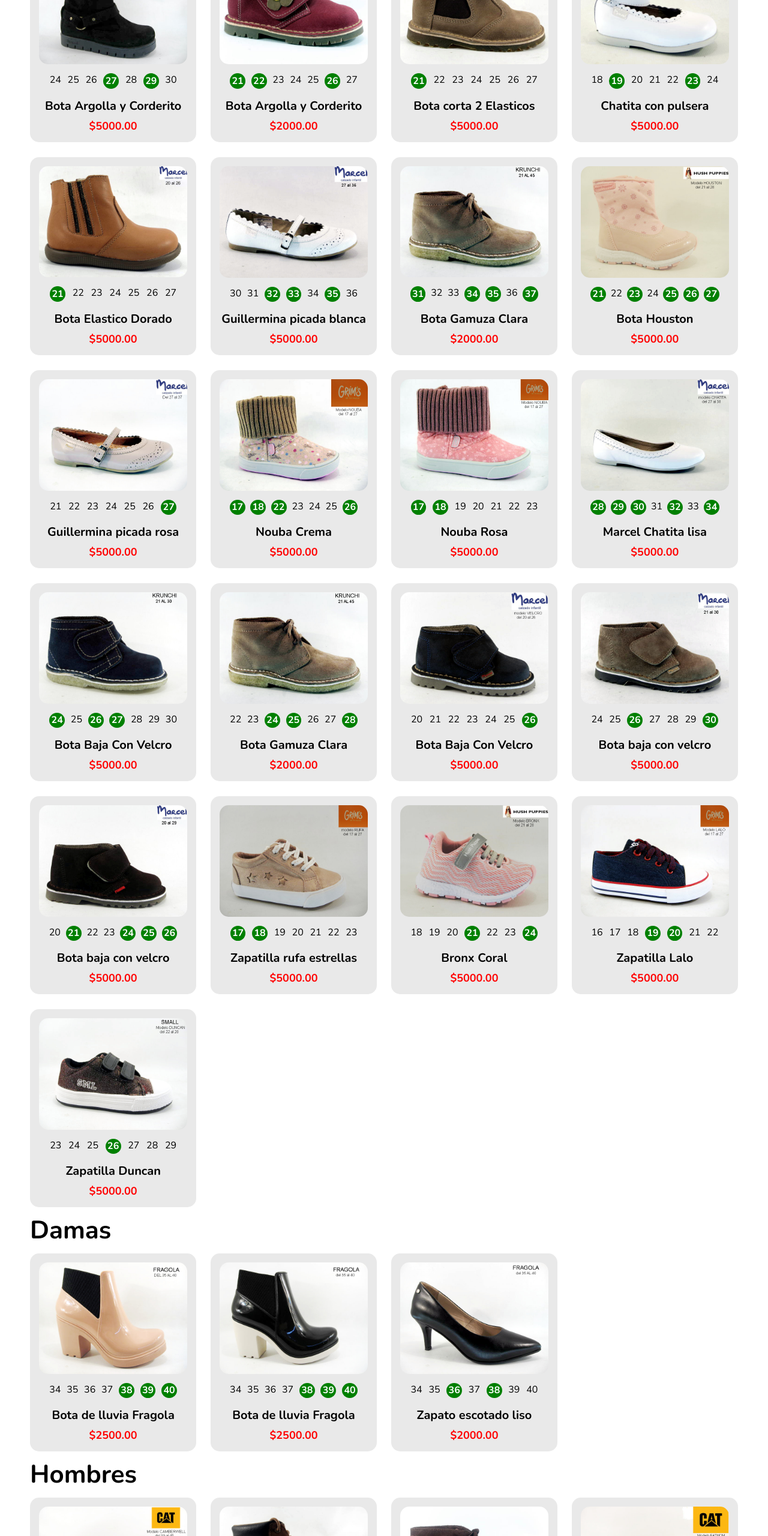
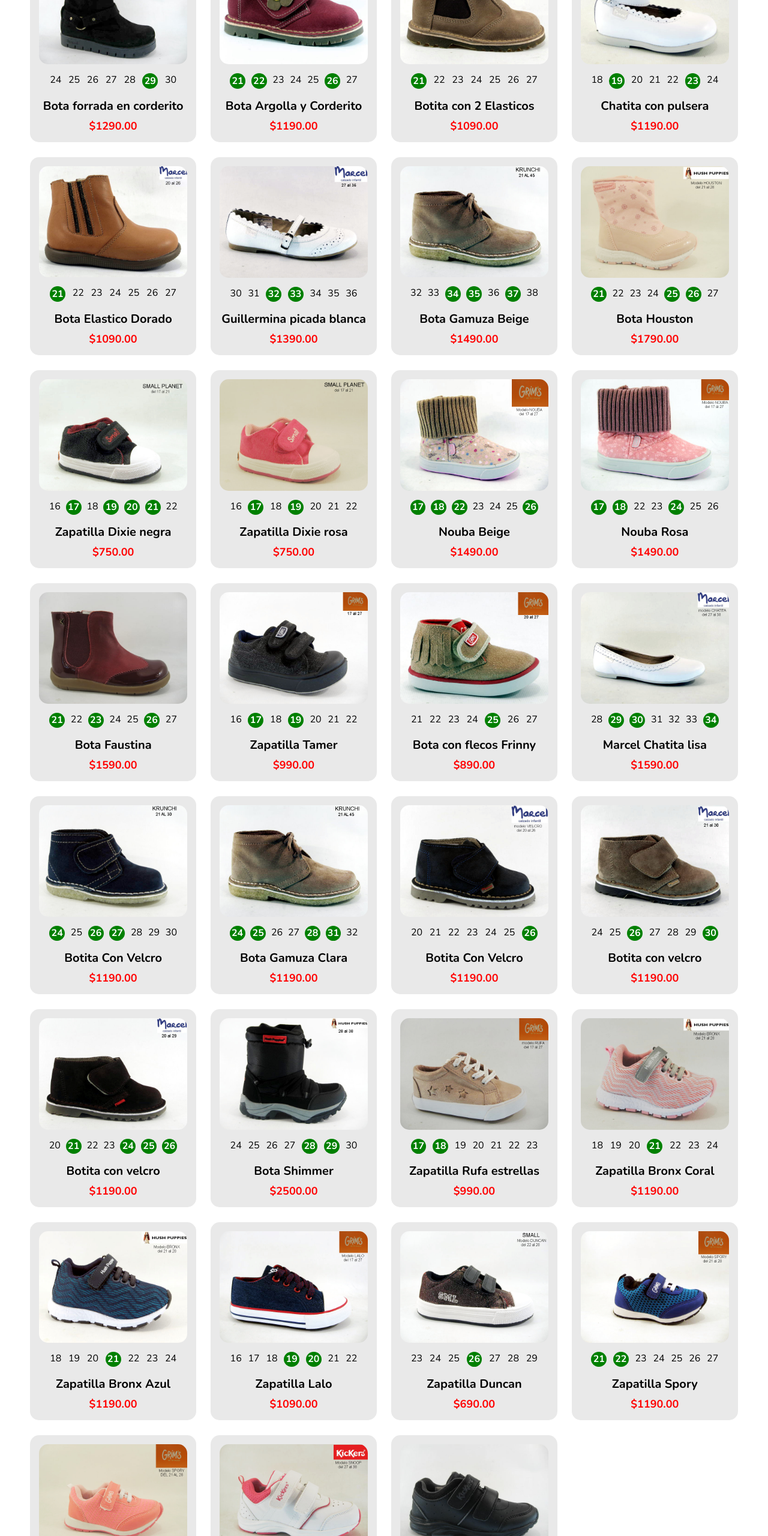
Before and after one commit to tiagoheras/tibusweb, a plain HTML site: page catalogo.html in a window 1280 px wide. Shown: the part 240-2800 px from the top of the page at 60% size. Drawn offline with nearby package versions, Linux system fonts and the light colour scheme.

Commit message:
check stock and solve ios responsive issues

```diff
--- a/catalogo.html
+++ b/catalogo.html
@@ -9,7 +9,7 @@
     <script src="https://kit.fontawesome.com/8f730fd2fb.js" crossorigin="anonymous"></script>
     <link href="https://fonts.googleapis.com/css2?family=Nunito:wght@400;600;700;800&display=swap" rel="stylesheet">
     <link rel="stylesheet" href="./resources/css/style2.css">
-    <link rel="stylesheet" media="screen and (max-device-width: 480px" href="./resources/css/mobileStyle.css">
+    <link rel="stylesheet" media="screen and (max-width: 480px" href="./resources/css/mobileStyle.css">
     <link rel="shortcut icon" href="./resources/images/favicon.ico" type="image/x-icon">
     <link rel="icon" href="./resources/images/favicon.ico" type="image/x-icon">
     <title>Tibus Calzados | Catálogo</title>
@@ -156,13 +156,13 @@
                     <li>24</li>
                     <li>25</li>
                     <li>26</li>
-                    <li class="available">27</li>
+                    <li>27</li>
                     <li>28</li>
                     <li class="available">29</li>
                     <li>30</li>
                 </ul>
-                <h5 class="nombre">Bota Argolla y Corderito</h5>
-                <h5 class="precio">$5000.00</h5>
+                <h5 class="nombre">Bota forrada en corderito</h5>
+                <h5 class="precio">$1290.00</h5>
             </div>
             <div class="item">
                 <img src="./resources/images/fotos stock/niños/bota gamuza flor rosa.jpg"
@@ -177,7 +177,7 @@
                     <li>27</li>
                 </ul>
                 <h5 class="nombre">Bota Argolla y Corderito</h5>
-                <h5 class="precio">$2000.00</h5>
+                <h5 class="precio">$1190.00</h5>
             </div>
             <div class="item">
                 <img src="./resources/images/fotos stock/niños/Bota corta 2 Elasticos.jpg" alt="Bota corta 2 Elasticos">
@@ -190,8 +190,8 @@
                     <li>26</li>
                     <li>27</li>
                 </ul>
-                <h5 class="nombre">Bota corta 2 Elasticos</h5>
-                <h5 class="precio">$5000.00</h5>
+                <h5 class="nombre">Botita con 2 Elasticos</h5>
+                <h5 class="precio">$1090.00</h5>
             </div>
             <div class="item">
                 <img src="./resources/images/fotos stock/niños/chatita con pulsera blanca.jpg"
@@ -206,7 +206,7 @@
                     <li>24</li>
                 </ul>
                 <h5 class="nombre">Chatita con pulsera</h5>
-                <h5 class="precio">$5000.00</h5>
+                <h5 class="precio">$1190.00</h5>
             </div>
             <div class="item">
                 <img src="./resources/images/fotos stock/niños/Bota Elastico Dorado.jpg" alt="Bota Elastico Dorado">
@@ -220,7 +220,7 @@
                     <li>27</li>
                 </ul>
                 <h5 class="nombre">Bota Elastico Dorado</h5>
-                <h5 class="precio">$5000.00</h5>
+                <h5 class="precio">$1090.00</h5>
             </div>
             <div class="item">
                 <img src="./resources/images/fotos stock/niños/guillermina picada blanca.jpg"
@@ -231,54 +231,67 @@
                     <li class="available">32</li>
                     <li class="available">33</li>
                     <li>34</li>
-                    <li class="available">35</li>
+                    <li>35</li>
                     <li>36</li>
                 </ul>
                 <h5 class="nombre">Guillermina picada blanca</h5>
-                <h5 class="precio">$5000.00</h5>
+                <h5 class="precio">$1390.00</h5>
             </div>
             <div class="item">
                 <img src="./resources/images/fotos stock/niños/bota gamuza clara.jpg" alt="bota gamuza clara">
                 <ul class="talles">
-                    <li class="available">31</li>
                     <li>32</li>
                     <li>33</li>
                     <li class="available">34</li>
                     <li class="available">35</li>
                     <li>36</li>
                     <li class="available">37</li>
+                    <li>38</li>
                 </ul>
-                <h5 class="nombre">Bota Gamuza Clara</h5>
-                <h5 class="precio">$2000.00</h5>
+                <h5 class="nombre">Bota Gamuza Beige</h5>
+                <h5 class="precio">$1490.00</h5>
             </div>
             <div class="item">
                 <img src="./resources/images/fotos stock/niños/bota houston.jpg" alt="bota houston">
                 <ul class="talles">
                     <li class="available">21</li>
                     <li>22</li>
-                    <li class="available">23</li>
+                    <li>23</li>
                     <li>24</li>
                     <li class="available">25</li>
                     <li class="available">26</li>
-                    <li class="available">27</li>
+                    <li>27</li>
                 </ul>
                 <h5 class="nombre">Bota Houston</h5>
-                <h5 class="precio">$5000.00</h5>
+                <h5 class="precio">$1790.00</h5>
             </div>
             <div class="item">
-                <img src="./resources/images/fotos stock/niños/guillermina picada rosa.jpg"
-                    alt="guillermina picada rosa">
+                <img src="./resources/images/fotos stock/niños/zapatilla dixie negra.jpg" alt="zapatilla dixie negra">
                 <ul class="talles">
+                    <li>16</li>
+                    <li class="available">17</li>
+                    <li>18</li>
+                    <li class="available">19</li>
+                    <li class="available">20</li>
+                    <li class="available">21</li>
+                    <li>22</li>
+                </ul>
+                <h5 class="nombre">Zapatilla Dixie negra</h5>
+                <h5 class="precio">$750.00</h5>
+            </div>
+            <div class="item">
+                <img src="./resources/images/fotos stock/niños/zapatilla dixie rosa.jpg" alt="zapatilla dixie rosa">
+                <ul class="talles">
+                    <li>16</li>
+                    <li class="available">17</li>
+                    <li>18</li>
+                    <li class="available">19</li>
+                    <li>20</li>
                     <li>21</li>
                     <li>22</li>
-                    <li>23</li>
-                    <li>24</li>
-                    <li>25</li>
-                    <li>26</li>
-                    <li class="available">27</li>
                 </ul>
-                <h5 class="nombre">Guillermina picada rosa</h5>
-                <h5 class="precio">$5000.00</h5>
+                <h5 class="nombre">Zapatilla Dixie rosa</h5>
+                <h5 class="precio">$750.00</h5>
             </div>
             <div class="item">
                 <img src="./resources/images/fotos stock/niños/nouba crema.jpg" alt="nouba crema">
@@ -291,36 +304,78 @@
                     <li>25</li>
                     <li class="available">26</li>
                 </ul>
-                <h5 class="nombre">Nouba Crema</h5>
-                <h5 class="precio">$5000.00</h5>
+                <h5 class="nombre">Nouba Beige</h5>
+                <h5 class="precio">$1490.00</h5>
             </div>
             <div class="item">
                 <img src="./resources/images/fotos stock/niños/nouba rosa.jpg" alt="nouba rosa">
                 <ul class="talles">
                     <li class="available">17</li>
                     <li class="available">18</li>
-                    <li>19</li>
+                    <li>22</li>
+                    <li>23</li>
+                    <li class="available">24</li>
+                    <li>25</li>
+                    <li>26</li>
+                </ul>
+                <h5 class="nombre">Nouba Rosa</h5>
+                <h5 class="precio">$1490.00</h5>
+            </div>
+            <div class="item">
+                <img src="./resources/images/fotos stock/niños/bota faustina.jpg" alt="bota faustina">
+                <ul class="talles">
+                    <li class="available">21</li>
+                    <li>22</li>
+                    <li class="available">23</li>
+                    <li>24</li>
+                    <li>25</li>
+                    <li class="available">26</li>
+                    <li>27</li>
+                </ul>
+                <h5 class="nombre">Bota Faustina</h5>
+                <h5 class="precio">$1590.00</h5>
+            </div>
+            <div class="item">
+                <img src="./resources/images/fotos stock/niños/zapatilla tamer.jpg" alt="zapatilla tamer">
+                <ul class="talles">
+                    <li>16</li>
+                    <li class="available">17</li>
+                    <li>18</li>
+                    <li class="available">19</li>
                     <li>20</li>
                     <li>21</li>
                     <li>22</li>
+                </ul>
+                <h5 class="nombre">Zapatilla Tamer</h5>
+                <h5 class="precio">$990.00</h5>
+            </div>
+            <div class="item">
+                <img src="./resources/images/fotos stock/niños/bota frinny.jpg" alt="bota frinny">
+                <ul class="talles">
+                    <li>21</li>
+                    <li>22</li>
                     <li>23</li>
+                    <li>24</li>
+                    <li class="available">25</li>
+                    <li>26</li>
+                    <li>27</li>
                 </ul>
-                <h5 class="nombre">Nouba Rosa</h5>
-                <h5 class="precio">$5000.00</h5>
+                <h5 class="nombre">Bota con flecos Frinny</h5>
+                <h5 class="precio">$890.00</h5>
             </div>
             <div class="item">
                 <img src="./resources/images/fotos stock/niños/marcel chatita lisa.jpg" alt="marcel chatita lisa">
                 <ul class="talles">
-                    <li class="available">28</li>
+                    <li>28</li>
                     <li class="available">29</li>
                     <li class="available">30</li>
                     <li>31</li>
-                    <li class="available">32</li>
+                    <li>32</li>
                     <li>33</li>
                     <li class="available">34</li>
                 </ul>
                 <h5 class="nombre">Marcel Chatita lisa</h5>
-                <h5 class="precio">$5000.00</h5>
+                <h5 class="precio">$1590.00</h5>
             </div>
             <div class="item">
                 <img src="./resources/images/fotos stock/niños/velcro alto azul.jpg" alt="velcro alto azul">
@@ -333,22 +388,22 @@
                     <li>29</li>
                     <li>30</li>
                 </ul>
-                <h5 class="nombre">Bota Baja Con Velcro</h5>
-                <h5 class="precio">$5000.00</h5>
+                <h5 class="nombre">Botita Con Velcro</h5>
+                <h5 class="precio">$1190.00</h5>
             </div>
             <div class="item">
                 <img src="./resources/images/fotos stock/niños/bota gamuza clara.jpg" alt="bota gamuza clara">
                 <ul class="talles">
-                    <li>22</li>
-                    <li>23</li>
                     <li class="available">24</li>
                     <li class="available">25</li>
                     <li>26</li>
                     <li>27</li>
                     <li class="available">28</li>
+                    <li class="available">31</li>
+                    <li>32</li>
                 </ul>
                 <h5 class="nombre">Bota Gamuza Clara</h5>
-                <h5 class="precio">$2000.00</h5>
+                <h5 class="precio">$1190.00</h5>
             </div>
             <div class="item">
                 <img src="./resources/images/fotos stock/niños/Velcro azul.jpg" alt="Velcro azul">
@@ -361,8 +416,8 @@
                     <li>25</li>
                     <li class="available">26</li>
                 </ul>
-                <h5 class="nombre">Bota Baja Con Velcro</h5>
-                <h5 class="precio">$5000.00</h5>
+                <h5 class="nombre">Botita Con Velcro</h5>
+                <h5 class="precio">$1190.00</h5>
             </div>
             <div class="item">
                 <img src="./resources/images/fotos stock/niños/velcro claro.jpg" alt="velcro claro">
@@ -375,8 +430,8 @@
                     <li>29</li>
                     <li class="available">30</li>
                 </ul>
-                <h5 class="nombre">Bota baja con velcro</h5>
-                <h5 class="precio">$5000.00</h5>
+                <h5 class="nombre">Botita con velcro</h5>
+                <h5 class="precio">$1190.00</h5>
             </div>
             <div class="item">
                 <img src="./resources/images/fotos stock/niños/velcro marron.jpg" alt="velcro marron">
@@ -389,8 +444,22 @@
                     <li class="available">25</li>
                     <li class="available">26</li>
                 </ul>
-                <h5 class="nombre">Bota baja con velcro</h5>
-                <h5 class="precio">$5000.00</h5>
+                <h5 class="nombre">Botita con velcro</h5>
+                <h5 class="precio">$1190.00</h5>
+            </div>
+            <div class="item">
+                <img src="./resources/images/fotos stock/niños/shimmer.jpg" alt="bota hp shimmer">
+                <ul class="talles">
+                    <li>24</li>
+                    <li>25</li>
+                    <li>26</li>
+                    <li>27</li>
+                    <li class="available">28</li>
+                    <li class="available">29</li>
+                    <li>30</li>
+                </ul>
+                <h5 class="nombre">Bota Shimmer</h5>
+                <h5 class="precio">$2500.00</h5>
             </div>
             <div class="item">
                 <img src="./resources/images/fotos stock/niños/zapatilla rufa estrellas.jpg"
@@ -404,8 +473,8 @@
                     <li>22</li>
                     <li>23</li>
                 </ul>
-                <h5 class="nombre">Zapatilla rufa estrellas</h5>
-                <h5 class="precio">$5000.00</h5>
+                <h5 class="nombre">Zapatilla Rufa estrellas</h5>
+                <h5 class="precio">$990.00</h5>
             </div>
             <div class="item">
                 <img src="./resources/images/fotos stock/niños/bronx rosa.jpg" alt="bronx rosa">
@@ -416,10 +485,24 @@
                     <li class="available">21</li>
                     <li>22</li>
                     <li>23</li>
-                    <li class="available">24</li>
+                    <li>24</li>
                 </ul>
-                <h5 class="nombre">Bronx Coral</h5>
-                <h5 class="precio">$5000.00</h5>
+                <h5 class="nombre">Zapatilla Bronx Coral</h5>
+                <h5 class="precio">$1190.00</h5>
+            </div>
+            <div class="item">
+                <img src="./resources/images/fotos stock/niños/zapatilla bronx azul.jpg" alt="bronx azul">
+                <ul class="talles">
+                    <li>18</li>
+                    <li>19</li>
+                    <li>20</li>
+                    <li class="available">21</li>
+                    <li>22</li>
+                    <li>23</li>
+                    <li>24</li>
+                </ul>
+                <h5 class="nombre">Zapatilla Bronx Azul</h5>
+                <h5 class="precio">$1190.00</h5>
             </div>
             <div class="item">
                 <img src="./resources/images/fotos stock/niños/lalo.jpg" alt="zapatilla duncan">
@@ -433,7 +516,7 @@
                     <li>22</li>
                 </ul>
                 <h5 class="nombre">Zapatilla Lalo</h5>
-                <h5 class="precio">$5000.00</h5>
+                <h5 class="precio">$1090.00</h5>
             </div>
             <div class="item">
                 <img src="./resources/images/fotos stock/niños/duncan.jpg" alt="zapatilla duncan">
@@ -447,7 +530,63 @@
                     <li>29</li>
                 </ul>
                 <h5 class="nombre">Zapatilla Duncan</h5>
-                <h5 class="precio">$5000.00</h5>
+                <h5 class="precio">$690.00</h5>
+            </div>
+            <div class="item">
+                <img src="./resources/images/fotos stock/niños/zapatilla spory azul.jpg" alt="zapatilla spory azul">
+                <ul class="talles">
+                    <li class="available">21</li>
+                    <li class="available">22</li>
+                    <li>23</li>
+                    <li>24</li>
+                    <li>25</li>
+                    <li>26</li>
+                    <li>27</li>
+                </ul>
+                <h5 class="nombre">Zapatilla Spory</h5>
+                <h5 class="precio">$1190.00</h5>
+            </div>
+            <div class="item">
+                <img src="./resources/images/fotos stock/niños/zapatilla spory rosa.jpg" alt="zapatilla spory rosa">
+                <ul class="talles">
+                    <li class="available">21</li>
+                    <li class="available">22</li>
+                    <li>23</li>
+                    <li>25</li>
+                    <li>26</li>
+                    <li>27</li>
+                    <li class="available">28</li>
+                </ul>
+                <h5 class="nombre">Zapatilla Spory</h5>
+                <h5 class="precio">$1190.00</h5>
+            </div>
+            <div class="item">
+                <img src="./resources/images/fotos stock/niños/zapatilla snoop blanca.jpg" alt="zapatilla snoop blanca">
+                <ul class="talles">
+                    <li>32</li>
+                    <li>33</li>
+                    <li>34</li>
+                    <li>35</li>
+                    <li>36</li>
+                    <li>37</li>
+                    <li class="available">38</li>
+                </ul>
+                <h5 class="nombre">Zapatilla Snoop</h5>
+                <h5 class="precio">$1900.00</h5>
+            </div>
+            <div class="item">
+                <img src="./resources/images/fotos stock/niños/zapatilla drake.jpg" alt="zapatilla drake">
+                <ul class="talles">
+                    <li>26</li>
+                    <li>27</li>
+                    <li class="available">28</li>
+                    <li>29</li>
+                    <li class="available">30</li>
+                    <li>31</li>
+                    <li>32</li>
+                </ul>
+                <h5 class="nombre">Zapatilla Drake</h5>
+                <h5 class="precio">$1900.00</h5>
             </div>
         </div>
     </section>
@@ -469,7 +608,7 @@
                     <li class="available">40</li>
                 </ul>
                 <h5 class="nombre">Bota de lluvia Fragola</h5>
-                <h5 class="precio">$2500.00</h5>
+                <h5 class="precio">$1990.00</h5>
             </div>
             <div class="item">
                 <img src="./resources/images/fotos stock/damas/bota de lluvia con taco negra.jpg"
@@ -484,21 +623,7 @@
                     <li class="available">40</li>
                 </ul>
                 <h5 class="nombre">Bota de lluvia Fragola</h5>
-                <h5 class="precio">$2500.00</h5>
-            </div>
-            <div class="item">
-                <img src="./resources/images/fotos stock/damas/escotado liso.jpg" alt="zapato escotado liso con taco">
-                <ul class="talles">
-                    <li>34</li>
-                    <li>35</li>
-                    <li class="available">36</li>
-                    <li>37</li>
-                    <li class="available">38</li>
-                    <li>39</li>
-                    <li>40</li>
-                </ul>
-                <h5 class="nombre">Zapato escotado liso</h5>
-                <h5 class="precio">$2000.00</h5>
+                <h5 class="precio">$1990.00</h5>
             </div>
         </div>
     </section>
@@ -510,13 +635,12 @@
             <div class="item">
                 <img src="./resources/images/fotos stock/hombres/Acordonado CAMBERWELL.jpg" alt="Acordonado CAMBERWELL">
                 <ul class="talles">
-                    <li>33</li>
-                    <li>34</li>
-                    <li class="available">35</li>
-                    <li>36</li>
-                    <li>37</li>
-                    <li>38</li>
-                    <li class="available">39</li>
+                    <li class="available">8,0</li>
+                    <li>8,5</li>
+                    <li>9,0</li>
+                    <li>9,5</li>
+                    <li class="available">10</li>
+                    <li>10,5</li>
                 </ul>
                 <h5 class="nombre">Acordonado Camberwell</h5>
                 <h5 class="precio">$7500.00</h5>
@@ -524,13 +648,12 @@
             <div class="item">
                 <img src="./resources/images/fotos stock/hombres/borceguiFOUNDER.jpg" alt="borcegui FOUNDER">
                 <ul class="talles">
-                    <li>39</li>
-                    <li>40</li>
-                    <li>41</li>
-                    <li>42</li>
-                    <li class="available">43</li>
-                    <li>44</li>
-                    <li>45</li>
+                    <li>8,0</li>
+                    <li>8,5</li>
+                    <li>9,0</li>
+                    <li>9,5</li>
+                    <li>10</li>
+                    <li class="available">10,5</li>
                 </ul>
                 <h5 class="nombre">Borcegui Founder</h5>
                 <h5 class="precio">$9500.00</h5>
@@ -547,21 +670,7 @@
                     <li class="available">45</li>
                 </ul>
                 <h5 class="nombre">Bota gamuza marron</h5>
-                <h5 class="precio">$2000.00</h5>
-            </div>
-            <div class="item">
-                <img src="./resources/images/fotos stock/hombres/FATHOM.jpg" alt="zapato urban">
-                <ul class="talles">
-                    <li>39</li>
-                    <li>40</li>
-                    <li class="available">41</li>
-                    <li>42</li>
-                    <li>43</li>
-                    <li>44</li>
-                    <li>45</li>
-                </ul>
-                <h5 class="nombre">Zapato Urban</h5>
-                <h5 class="precio">$8000.00</h5>
+                <h5 class="precio">$2300.00</h5>
             </div>
             <div class="item">
                 <img src="./resources/images/fotos stock/hombres/ragazzi color suela.jpg"
@@ -576,21 +685,21 @@
                     <li>45</li>
                 </ul>
                 <h5 class="nombre">Botineta Ragazzi</h5>
-                <h5 class="precio">$2500.00</h5>
+                <h5 class="precio">$3190.00</h5>
             </div>
             <div class="item">
                 <img src="./resources/images/fotos stock/hombres/ragazzi negro.jpg" alt="zapato ragazzi negro">
                 <ul class="talles">
                     <li>39</li>
                     <li>40</li>
-                    <li class="available">41</li>
+                    <li>41</li>
                     <li class="available">42</li>
                     <li>43</li>
                     <li>44</li>
                     <li class="available">45</li>
                 </ul>
                 <h5 class="nombre">Botineta Ragazzi</h5>
-                <h5 class="precio">$2500.00</h5>
+                <h5 class="precio">$3190.00</h5>
             </div>
         </div>
     </section>
--- a/resources/css/mobileStyle.css
+++ b/resources/css/mobileStyle.css
@@ -6,7 +6,6 @@ html, body {
     padding: 0px;
     overflow-x: hidden;
 }
-
 
 h2 {
     font-size: 1.125rem;
@@ -82,8 +81,8 @@ i.fa-bars {
 }
 
 #envios-img {
-    height: 250px;
-    width: auto;
+    height: auto;
+    width: 40%;
     margin-right: 10px;
 }
 
```
Also changed, not shown: index.html (+1 -1 lines), resources/images/fotos stock/niños/bota faustina.jpg (added), resources/images/fotos stock/niños/bota frinny.jpg (added), resources/images/fotos stock/niños/shimmer.jpg (added), resources/images/fotos stock/niños/zapatilla bronx azul.jpg (added), resources/images/fotos stock/niños/zapatilla dixie negra.jpg (added), resources/images/fotos stock/niños/zapatilla dixie rosa.jpg (added), resources/images/fotos stock/niños/zapatilla drake.jpg (added), resources/images/fotos stock/niños/zapatilla snoop blanca.jpg (added), resources/images/fotos stock/niños/zapatilla spory azul.jpg (added), resources/images/fotos stock/niños/zapatilla spory rosa.jpg (added), resources/images/fotos stock/niños/zapatilla tamer.jpg (added).
